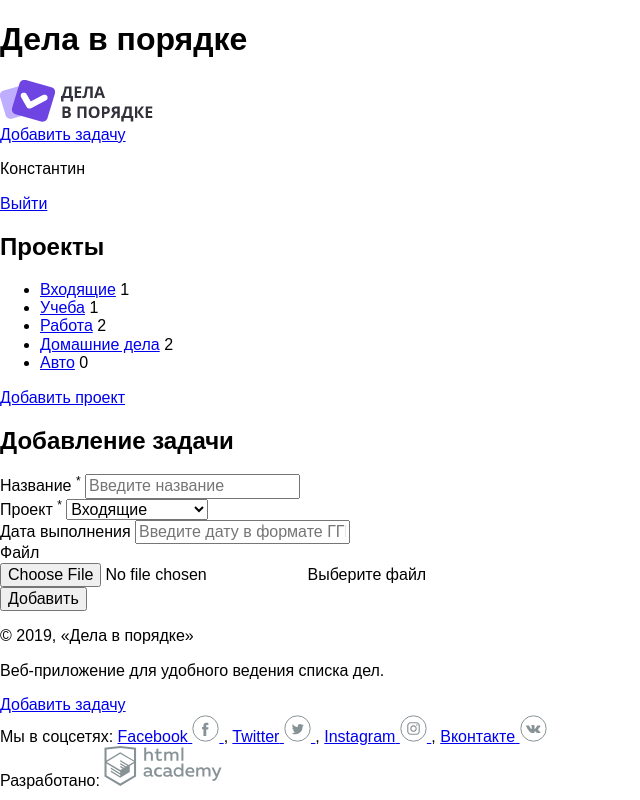
After one commit to Huphoper/Lesson_project_doingsdone, a PHP site: page /add.php?project=3 in a window 1280 px wide. The commit adds this page. Shown: the whole page, without its empty margins (0-640 px from the left). Run offline with PHP 8.4, Linux system fonts and the light colour scheme; data comes from the database, SQL or seed files in the repository.

Commit message:
22.09.20

```diff
--- /dev/null
+++ b/doingsdone/add.php
@@ -0,0 +1,16 @@
+<?php
+require('connection.php');
+require('db.php');
+require('helpers.php');
+$project = htmlspecialchars($_GET['project']);
+//require('templates/form-task.php');
+if ($con == false) {
+    print("Ошибка подключения: " . mysqli_connect_error());
+}
+else {
+    $page_content = include_template('form-task.php',['con'=>$con,'userid'=>$userid,'project'=>$project] );
+// окончательный HTML код
+    $layout_content = include_template('layout.php',['title'=>'Добавить задачу','content'=> $page_content,'con'=>$con,'userid'=>$userid]);
+
+    print($layout_content);
+}
--- a/doingsdone/connection.php
+++ b/doingsdone/connection.php
@@ -1,9 +1,8 @@
 <?php
-$host="127.0.0.1:3307";
+
+$host="localhost";
 $user="root";
 $pass="root";
 $db_name="dukephp";
 $userid = 3;
-
 $con = mysqli_connect($host, $user, $pass, $db_name);
-?>
--- a/doingsdone/helpers.php
+++ b/doingsdone/helpers.php
@@ -142,3 +142,10 @@ function include_template($name, array $data = []) {
 
     return $result;
 }
+function itemcount($projects){
+    return $projects[CNT];
+}
+function filterText($str){
+    $text = htmlspecialchars($str);
+    return $text;
+}
--- /dev/null
+++ b/doingsdone/templates/form-task.php
@@ -0,0 +1,78 @@
+<?php
+$projects=createprojectlist($con,$userid);
+?>
+<section class="content__side">
+    <h2 class="content__side-heading">Проекты</h2>
+    <nav class="main-navigation">
+        <ul class="main-navigation__list">
+            <?php $index=0;
+            $num = count($projects);
+            while($index<$num): ?>
+                <li class="main-navigation__list-item <?php
+                if($projects[$index][PROJECT_NAME]==$project){
+                    print('main-navigation__list-item--active');
+                }
+                ?>" >
+
+                    <a class="main-navigation__list-item-link" href="index.php?project=<?=$projects[$index][PROJECT_NAME]?>"><? print($projects[$index][PROJECT_NAME]); ?></a>
+
+                    <span class="main-navigation__list-item-count"><?= filterText(itemcount($projects[$index])); ?></span>
+                    <?php $index++ ?>
+                </li>
+            <?php endwhile;?>
+        </ul>
+    </nav>
+
+    <a class="button button--transparent button--plus content__side-button"
+       href="pages/form-project.html" target="project_add">Добавить проект</a>
+</section>
+
+<main class="content__main">
+    <h2 class="content__main-heading">Добавление задачи</h2>
+
+    <form class="form"  action="../index.php" method="post" autocomplete="off">
+        <div class="form__row">
+            <label class="form__label" for="name">Название <sup>*</sup></label>
+
+            <input class="form__input" type="text" name="name" id="name" value="" placeholder="Введите название">
+        </div>
+
+        <div class="form__row">
+            <label class="form__label" for="project">Проект <sup>*</sup></label>
+
+            <select class="form__input form__input--select" name="project" id="project">
+
+                <?php $index=0;
+                $num = count($projects);
+                while($index<$num): ?>
+                    <option  value=<? print($projects[$index][PROJECT_NAME]); ?> >
+                        <? print($projects[$index][PROJECT_NAME]); ?></a>
+                        <?php $index++ ?>
+                    </option>
+                <?php endwhile;?>
+            </select>
+        </div>
+
+        <div class="form__row">
+            <label class="form__label" for="date">Дата выполнения</label>
+
+            <input class="form__input form__input--date" type="text" name="date" id="date" value="" placeholder="Введите дату в формате ГГГГ-ММ-ДД">
+        </div>
+
+        <div class="form__row">
+            <label class="form__label" for="file">Файл</label>
+
+            <div class="form__input-file">
+                <input class="visually-hidden" type="file" name="file" id="file" value="">
+
+                <label class="button button--transparent" for="file">
+                    <span>Выберите файл</span>
+                </label>
+            </div>
+        </div>
+
+        <div class="form__row form__row--controls">
+            <input class="button" type="submit" name="sub" value="Добавить">
+        </div>
+    </form>
+</main>
--- a/doingsdone/templates/layout.php
+++ b/doingsdone/templates/layout.php
@@ -20,17 +20,14 @@
             </a>
 
             <div class="main-header__side">
-                <a class="main-header__side-item button button--plus open-modal" href="pages/form-task.html">Добавить задачу</a>
+                <a class="main-header__side-item button button--plus open-modal" href="../add.php">Добавить задачу</a>
 
                 <div class="main-header__side-item user-menu">
                     <div class="user-menu__data">
                         <p>
                         <?php
-                            require('connection.php');
-                            $sql = 'SELECT `FIRST_NAME` FROM `user` WHERE `USER_ID`='.$userid;
-                            $result = mysqli_query($con, $sql);
-                            $lastname=mysqli_fetch_assoc($result);
-                            print_r($lastname[FIRST_NAME]);
+                        $firstname=get_first_name($con,$userid);
+                        print_r($firstname);
                             ?>
                         </p>
 
@@ -54,7 +51,7 @@
             <p>Веб-приложение для удобного ведения списка дел.</p>
         </div>
 
-        <a class="main-footer__button button button--plus" href="pages/form-task.html">Добавить задачу</a>
+        <a class="main-footer__button button button--plus" href="../add.php">Добавить задачу</a>
 
         <div class="main-footer__social social">
             <span class="visually-hidden">Мы в соцсетях:</span>
```
Also changed, not shown: doingsdone/db.php (+33 -9 lines), doingsdone/index.php (+23 -3 lines), doingsdone/templates/main.php (+22 -47 lines).
